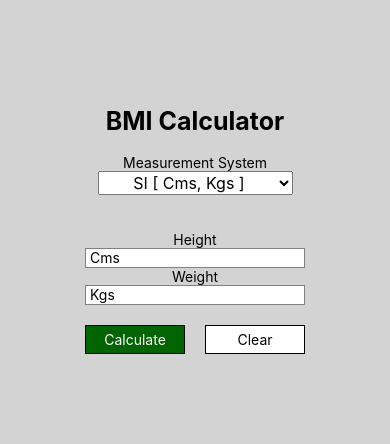
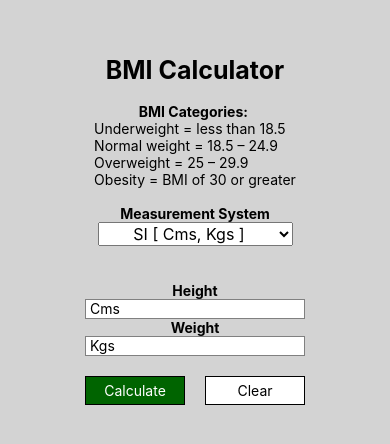
Before and after one commit to Manoj-Manikantan/react-native, a React Native app in the folder assignments/assignment1/: screen / in a window 390 px wide. Shown: the part 174-618 px from the top of the page. Built offline with nearby package versions, Linux system fonts and the light colour scheme.

Commit message:
feat--Added bmi category scale

```diff
--- a/assignments/assignment1/App.js
+++ b/assignments/assignment1/App.js
@@ -53,7 +53,14 @@ export default function App() {
   return (
     <View style={styles.container}>
       <Text style={styles.title}>BMI Calculator</Text><br />
-      <Text>Measurement System</Text>
+      <Text style={styles.sideHeadings}>BMI Categories: </Text>
+      <Text>
+        Underweight = less than 18.5{"\n"}
+        Normal weight = 18.5 – 24.9{"\n"}
+        Overweight = 25 – 29.9{"\n"}
+        Obesity = BMI of 30 or greater{"\n\n"}
+      </Text>
+      <Text style={styles.sideHeadings}>Measurement System</Text>
       <Picker
         style={styles.centreTextAlign}
         selectedValue={dropdownValue}
@@ -62,14 +69,14 @@ export default function App() {
         <Picker.Item label="SI [ Cms, Kgs ]" value="SI" />
         <Picker.Item label="Imperial [ Inches, Lbs ]" value="Imperial" />
       </Picker><br /><br />
-      <Text>Height</Text>
+      <Text style={styles.sideHeadings}>Height</Text>
       <TextInput style={styles.inputBox}
         placeholder={dropdownValue == "SI" ? " Cms" : " Inches"}
         onChangeText={text => setHeightValue(text)}
         clearTextOnFocus="true"
         value={heightValue}
       />
-      <Text>Weight</Text>
+      <Text style={styles.sideHeadings}>Weight</Text>
       <TextInput style={styles.inputBox}
         placeholder={dropdownValue == "SI" ? " Kgs" : " Lbs"}
         onChangeText={text => setWeightValue(text)}
@@ -142,5 +149,8 @@ const styles = StyleSheet.create({
   },
   centreTextAlign: {
     textAlign: 'center'
+  },
+  sideHeadings: {
+    fontWeight: 'bold'
   }
 });
```
